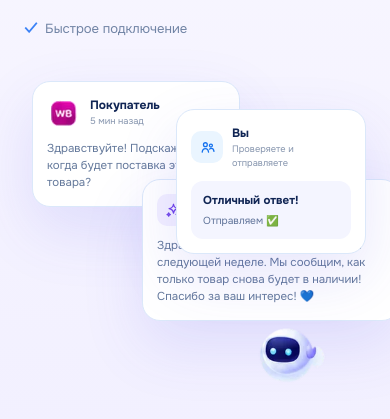
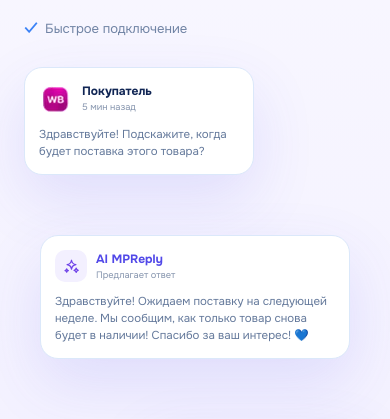
Before and after one commit to fedorovich-web/mpreply, a Next.js app in the folder apps/web/: page /demo in a window 390 px wide. Shown: the part 655-1074 px from the top of the page. Built offline with nearby package versions, Linux system fonts and the light colour scheme; no server answers.

Commit message:
fix(web): make compact mockup geometry responsive

```diff
--- a/apps/web/styles/public-mockup-render-tuning.css
+++ b/apps/web/styles/public-mockup-render-tuning.css
@@ -39,8 +39,6 @@
   letter-spacing: -.045em;
 }
 
-/* The screenshots are compact at 1086px wide. These paddings reproduce that scale,
-   then add the requested 15px on both vertical edges. */
 .mockup-page .mockup-hero {
   padding-top: calc(34px + var(--public-section-padding-extra));
   padding-bottom: calc(25px + var(--public-section-padding-extra));
@@ -67,7 +65,6 @@
   gap: clamp(28px, 3.8vw, 48px);
 }
 
-/* Hero scene heights from the approved desktop renders. */
 .mockup-page .features-mockup-scene {
   min-height: 290px;
 }
@@ -84,7 +81,6 @@
   min-height: 300px;
 }
 
-/* Shared icon chips are visibly smaller in the renders than in the legacy theme. */
 .mockup-page .mockup-icon-chip {
   width: 44px;
   height: 44px;
@@ -92,7 +88,6 @@
   font-size: 20px;
 }
 
-/* Features / marketplaces cards. */
 .mockup-page .features-tool-card,
 .mockup-page .marketplace-benefit-card {
   min-height: 148px;
@@ -133,7 +128,6 @@
   min-height: 276px;
 }
 
-/* Marketplace detail cards. */
 .mockup-page .detail-tool-card,
 .mockup-page .detail-benefit-card {
   min-height: 148px;
@@ -171,7 +165,6 @@
   line-height: 1.48;
 }
 
-/* Detail hero scene: same composition, reduced to render proportions. */
 .mockup-page .detail-market-card {
   top: 43px;
   width: 192px;
@@ -248,7 +241,6 @@
   height: 68px;
 }
 
-/* Pricing cards are coded UI, but compact like the render. */
 .mockup-page .pricing-card {
   min-height: 390px;
   padding: 22px;
@@ -276,7 +268,6 @@
   font-size: .75rem;
 }
 
-/* Demo journey and process. */
 .mockup-page .demo-journey-card {
   min-height: 164px;
   padding: 18px;
@@ -307,7 +298,6 @@
   font-size: .67rem;
 }
 
-/* Demo hero card geometry from the approved render. */
 .mockup-page .demo-story-card {
   padding: 14px;
 }
@@ -350,7 +340,6 @@
   padding-block: 36px;
 }
 
-/* Features product scene: compact inbox window matching the render. */
 .mockup-page .features-window {
   inset: 18px 8px 20px 0;
 }
@@ -517,6 +506,81 @@
     font-size: clamp(1.75rem, 8vw, 2.2rem);
   }
 
+  .mockup-page .features-mockup-scene {
+    min-height: 320px;
+  }
+
+  .mockup-page .marketplace-hub-scene {
+    min-height: 470px;
+  }
+
+  .mockup-page .marketplace-hub-card {
+    width: 150px;
+  }
+
+  .mockup-page .marketplace-hub-core {
+    width: 104px;
+    height: 104px;
+  }
+
+  .mockup-page .marketplace-detail-render {
+    min-height: 520px;
+  }
+
+  .mockup-page .detail-market-card {
+    left: 0;
+    top: 0;
+    width: 180px;
+  }
+
+  .mockup-page .detail-app-window {
+    top: 118px;
+    right: 0;
+    width: calc(100% - 18px);
+  }
+
+  .mockup-page .detail-ai-card {
+    right: 0;
+    bottom: 4px;
+    width: 220px;
+  }
+
+  .mockup-page .detail-render-mascot {
+    right: 8px;
+    bottom: 118px;
+  }
+
+  .mockup-page .demo-hero-story {
+    min-height: 520px;
+  }
+
+  .mockup-page .demo-story-card.incoming {
+    left: 0;
+    top: 0;
+    width: min(100%, 230px);
+  }
+
+  .mockup-page .demo-story-card.ai {
+    left: 16px;
+    top: 168px;
+    width: calc(100% - 32px);
+  }
+
+  .mockup-page .demo-story-card.review {
+    right: 0;
+    top: 352px;
+    width: 220px;
+  }
+
+  .mockup-page .demo-story-arrow {
+    display: none;
+  }
+
+  .mockup-page .demo-hero-mascot {
+    right: 18px;
+    bottom: 0;
+  }
+
   .mockup-page .features-benefit-card {
     grid-template-columns: auto 1fr;
   }
@@ -525,3 +589,23 @@
     min-height: auto;
   }
 }
+
+@media (max-width: 480px) {
+  .mockup-page .marketplace-hub-scene {
+    min-height: 440px;
+  }
+
+  .mockup-page .marketplace-hub-card {
+    width: 136px;
+  }
+
+  .mockup-page .marketplace-hub-core {
+    width: 94px;
+    height: 94px;
+  }
+
+  .mockup-page .marketplace-detail-render,
+  .mockup-page .demo-hero-story {
+    min-height: 500px;
+  }
+}
```
